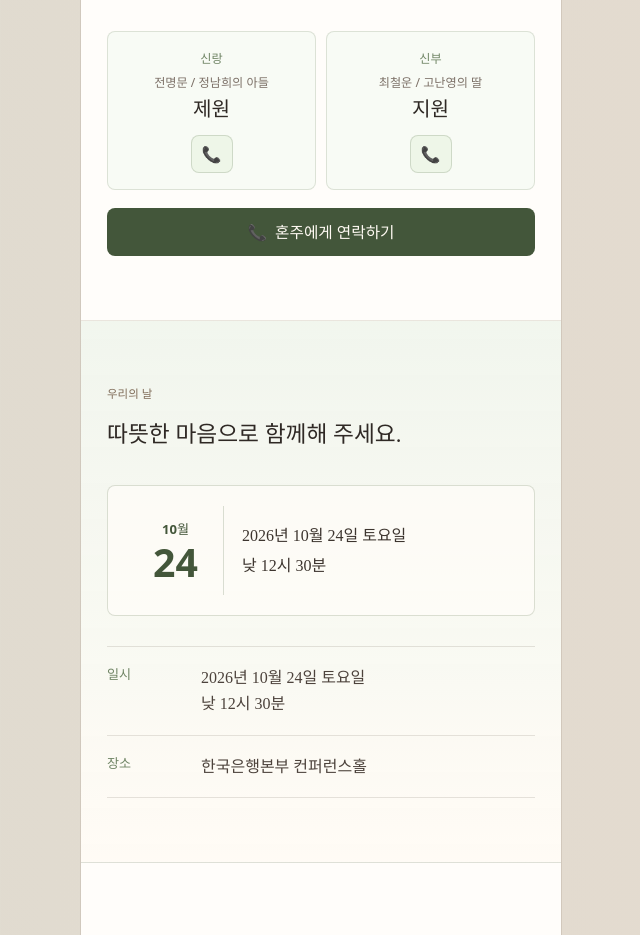
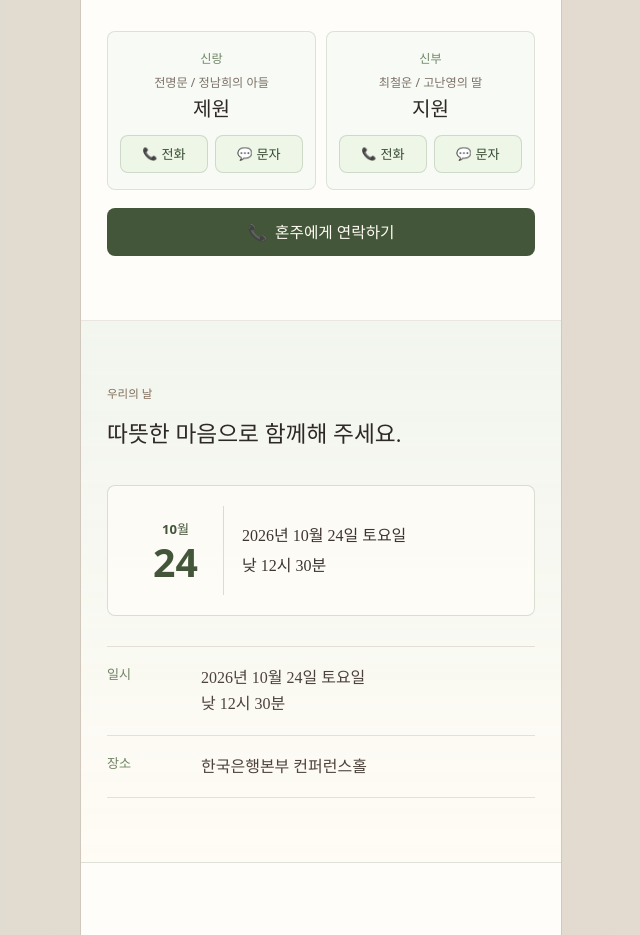
Before and after one commit to jewonj0620/wedding_invitation, a React (Vite) app: page / in a window 1280 px wide. Shown: the part 1040-1975 px from the top of the page, without its empty margins (319-959 px from the left). Built offline with nearby package versions, Linux system fonts and the light colour scheme.

Commit message:
check point #4 : use same interface with 혼주에게 연락하기

```diff
--- a/src/App.css
+++ b/src/App.css
@@ -166,27 +166,29 @@
   word-break: keep-all;
 }
 
-.person__phone {
+.person-actions {
+  display: grid;
+  grid-template-columns: 1fr 1fr;
+  gap: 7px;
+  width: 100%;
+  margin-top: 8px;
+}
+
+.person-actions a {
   display: inline-flex;
   justify-content: center;
   align-items: center;
-  justify-self: center;
-  width: 42px;
+  gap: 4px;
   min-height: 38px;
-  margin-top: 8px;
-  padding: 8px;
+  padding: 8px 6px;
   color: #354a2f;
   font-family: var(--sans);
-  font-weight: 800;
+  font-size: 0.82rem;
+  font-weight: 900;
   text-decoration: none;
   background: #eef6e8;
   border: 1px solid rgba(106, 124, 92, 0.24);
   border-radius: 8px;
-}
-
-.person .person__phone-icon {
-  font-size: 1rem;
-  line-height: 1;
 }
 
 .host-contact-trigger {
@@ -208,7 +210,7 @@
   cursor: pointer;
 }
 
-.person__phone:focus-visible,
+.person-actions a:focus-visible,
 .host-contact-trigger:focus-visible,
 .map-actions a:focus-visible,
 .contact-page__close:focus-visible,
--- a/src/App.jsx
+++ b/src/App.jsx
@@ -131,15 +131,16 @@ function App() {
               <span>{person.label}</span>
               <small>{person.relation}</small>
               <strong>{person.name}</strong>
-              <a
-                className="person__phone"
-                href={`tel:${person.phone}`}
-                aria-label={`${person.name}에게 전화하기`}
-              >
-                <span className="person__phone-icon" aria-hidden="true">
-                  📞
-                </span>
-              </a>
+              <div className="person-actions">
+                <a href={`tel:${person.phone}`} aria-label={`${person.name}에게 전화하기`}>
+                  <span aria-hidden="true">📞</span>
+                  전화
+                </a>
+                <a href={`sms:${person.phone}`} aria-label={`${person.name}에게 문자 보내기`}>
+                  <span aria-hidden="true">💬</span>
+                  문자
+                </a>
+              </div>
             </div>
           ))}
         </div>
```
